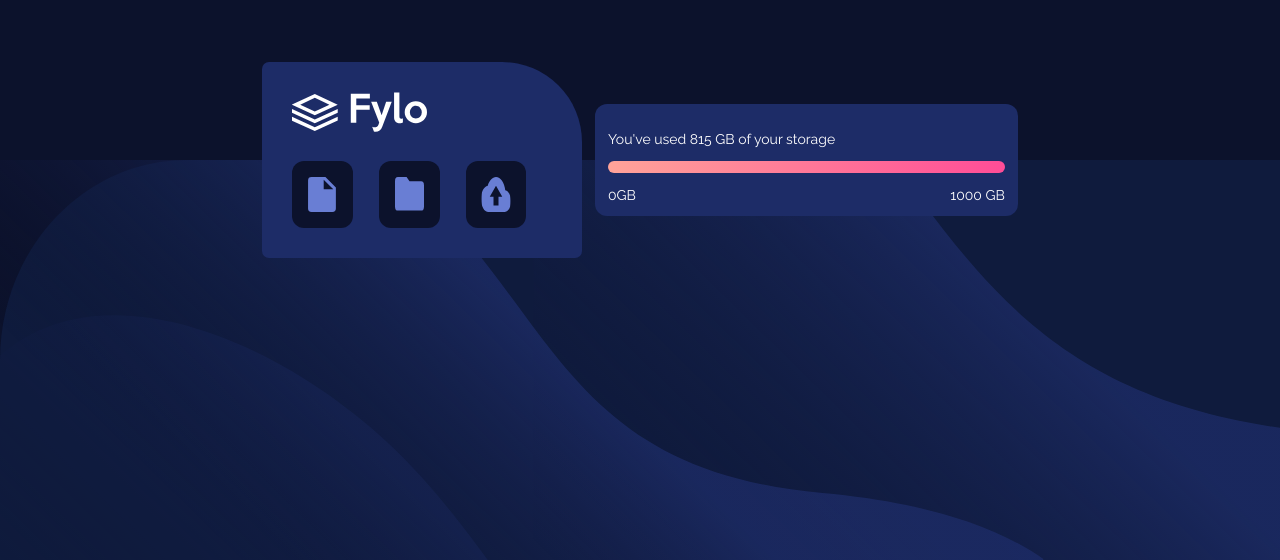
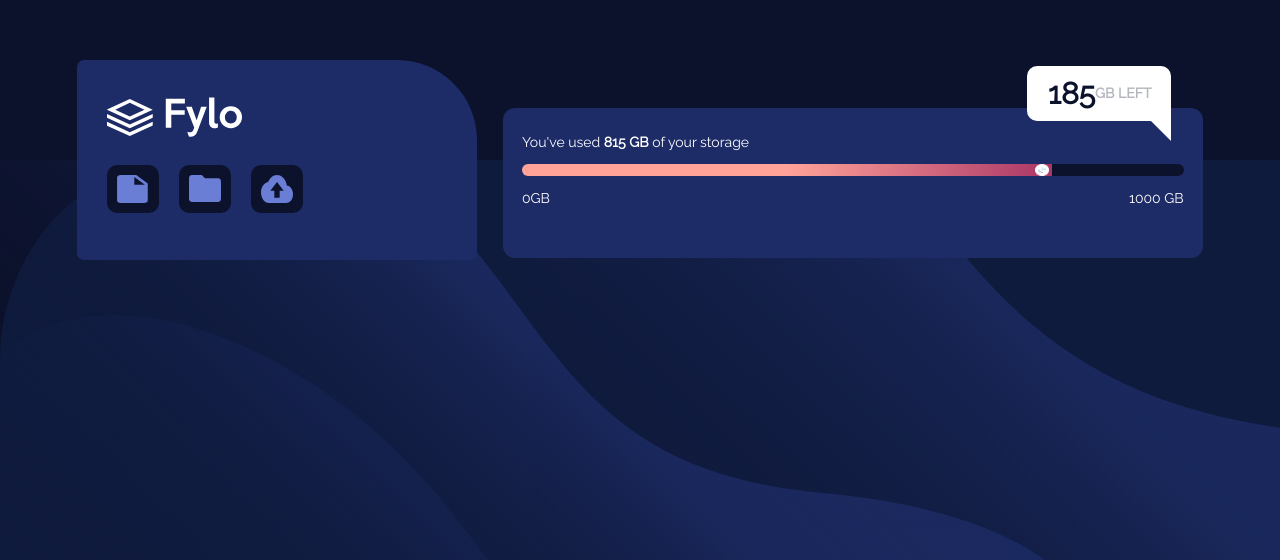
Before and after one commit to Thechampion96/Fylo-data-storage-component, a plain HTML site: page index.html in a window 1280 px wide. Shown: the part 240-800 px from the top of the page. Drawn offline with Linux system fonts and the light colour scheme.

Commit message:
completed desktop mode

```diff
--- a/index.html
+++ b/index.html
@@ -12,23 +12,24 @@
 <body>
   <div>
     <section class="one">
-      <div class="logo">
-        <img src="./images/logo.svg" alt="Fylo-logo">
-      </div>
-      <div class="icon">
-        <img class="icon-one" src="./images/icon-document.svg" alt="document-icon">
-        <img class="icon-two" src="./images/icon-folder.svg" alt="folder-icon">
-        <img class="icon-three" src="./images/icon-upload.svg" alt="upload-icon">
-      </div>
+      <div class='icon logo'><img src="./images/logo.svg" alt="Fylo-logo"></div>
+      <img class="icon" src="./images/icon-document.svg" alt="document-icon">
+      <img class="icon" src="./images/icon-folder.svg" alt="folder-icon">
+      <img class="icon" src="./images/icon-upload.svg" alt="upload-icon">
     </section>
 
     <section class="two">
-      <p>You've used 815 GB of your storage</p>
-      <p id="storage"></p>
+      <div class="speech">
+        <p>185</p>
+        <p>GB LEFT</p>
+      </div>
+
+      <p>You've used <strong>815 GB</strong> of your storage</>
+      <p id="storage"><img src="./images/favicon-32x32.png" alt=""></p>
       <div class="space">
-      <p>0GB</p>
+          <p>0GB</p>
           <p>1000 GB</p>
-        </div>
+      </div>
     </section>
   </div>
 
--- a/style.css
+++ b/style.css
@@ -41,44 +41,86 @@ body > div {
     border-radius: 7px 80px 7px 7px;
     background-color: hsl(228, 56%, 26%);
     margin-right: 1%;
-    flex-basis: 25%;
+    flex-basis: 400px;
+    height: 200px;
+    display: flex;
+    justify-content: flex-start;
+    align-items: center;
+    flex-wrap: wrap;
 }
 
-.one > .logo {
-    margin-bottom: 10%;
+
+.icon:first-child {
+    width: 100%;
 }
 
-.icon {
-    display: flex;
-    justify-content: space-evenly;
+.icon:not(:first-child) {
+    border-radius: 10px;
+    padding: 10px;
+    background-color: hsl(229, 57%, 11%);
+    margin: 10px;
+    width: 52px;
+    height: 48px;
 }
 
-/* .icon-one {
-    margin-right: 10%;
+.icon:nth-child(2) {
+    margin-left: 0;
 }
 
-.icon-two, .icon-three {
-    margin-right: 10%;
-} */
-
-.one > .icon > img {
-    border-radius: 12px;
-    background-color: hsl(229, 57%, 11%);
-    width: auto;
-    height: auto;
-    padding: 6%;
-    flex: 1;
-    margin-right: 10%;
-}
+/* Second part */
+/* ============ */
 
 .two  {
     /* border: 1px solid inherit; */
     border-radius: 12px;
     background-color: hsl(228, 56%, 26%);
-    padding: 1%;
-    flex-basis: 33%;
+    padding: 1% 1.5%;
+    flex-basis: 700px;
+    margin-left: 1%;
+    height: 150px;
+    margin-top: 45px;
+    position: relative;
 }
 
+.speech {
+    position: absolute;
+    border-radius: 10px 10px 0 10px;
+    padding: 10px 20px;
+    background-color: white;
+    color: hsl(229, 57%, 11%);
+    display: flex;
+    left: 74.9%;
+    top: -28%;
+
+}
+
+.speech::after {
+    content: '';
+    border: 20px solid transparent;
+    border-right-color: white;
+    border-left: 0;
+    position: absolute;
+    left: 86.1%;
+    top: 64%;
+}
+
+
+.speech > p {
+    margin: 0;
+    padding: 0;
+}
+
+.speech > p:first-child {
+    margin-left: 1px;
+    font-size: 30px;
+    font-weight: bold;
+}
+
+.speech > p:nth-child(2) {
+    margin: auto 0;
+    font-weight: bolder;
+    opacity: 0.3;
+}
 
 .rectangle {
     display: flex;
@@ -94,16 +136,19 @@ body > div {
     border-radius: 15px;
     height: 12px;
     width: 100%;
-    background-image: linear-gradient(to right, hsl(6, 100%, 80%), hsl(335, 100%, 65%))
+    background-image: linear-gradient(to right, hsl(6, 100%, 80%)40%, hsl(335, 52%, 44%)80%, hsl(229, 57%, 11%) 20%);
+    margin-bottom: 0;
+}
+
+#storage > img {
+    position: absolute;
+    height: 12px;
+    width: 14px;
+    left: 76%;
 }
 
 .space {
     display: flex;
     justify-content: space-between;
-
     width: 100%;
 }
-
-.space > p {
-    margin: 0;
-}
```
